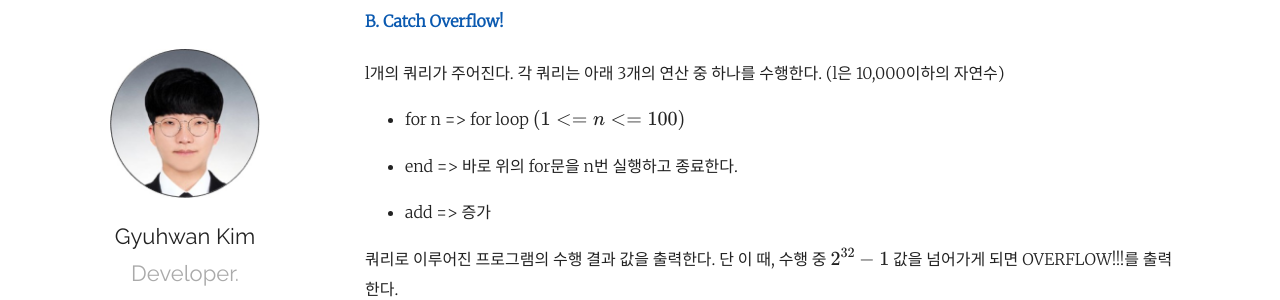
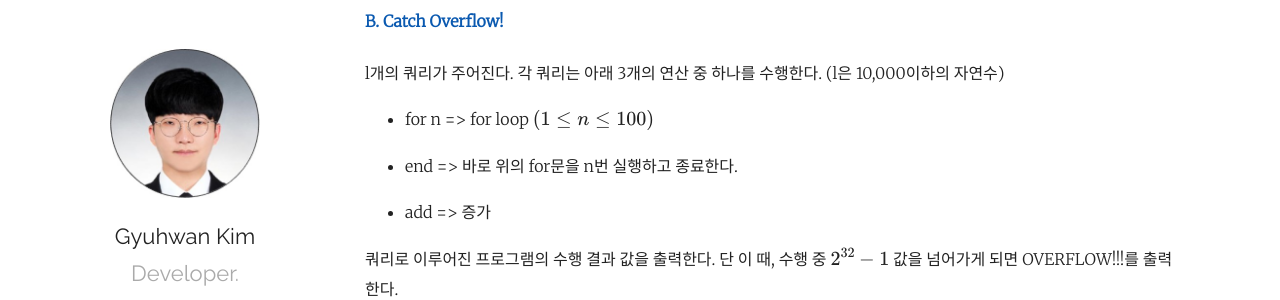
Before and after one commit to kimkyuhwan/kimkyuhwan.github.io, a Jekyll site: the page built from _posts/2019-06-05-gyuhwan-diary.md, in a window 1280 px wide and 900 px high, scrolled down 5021 px. Shown: the part 155-455 px from the top of the window. Built offline with Jekyll 4.4.1, drawn with Linux system fonts in a browser that asks for light colours; formulas are drawn with MathJax 3.

Commit message:
mathjax modify

```diff
--- a/_posts/2019-06-05-gyuhwan-diary.md
+++ b/_posts/2019-06-05-gyuhwan-diary.md
@@ -243,7 +243,7 @@
 
 l개의 쿼리가 주어진다. 각 쿼리는 아래 3개의 연산 중 하나를 수행한다. (l은 10,000이하의 자연수)
 
-- for n => for loop  $ (1 <= n <= 100) $
+- for n => for loop  $ (1 \leq n \leq 100) $
 
 - end => 바로 위의 for문을 n번 실행하고 종료한다.
 
@@ -285,11 +285,7 @@
 $$
 값을 반환한다.
 
-이 때,
-$$
-f_k(x)
-$$
-값이 최소 값이 되는 x값을 구하는 것이 문제에서 요구하는 바이다.
+이 때,  $ f_k(x) $ 값이 최소 값이 되는 x값을 구하는 것이 문제에서 요구하는 바이다.
 
 **처음 접근한 방법은 삼분 탐색이었고, 잘못된 접근 방법이었으나 대회 중에는 무엇이 잘못되었는지 파악을 못했다. 그래프를 그려보았다면 삼분 탐색으로 접근할 수 없다는 것을 판단했을텐데 그러지 못했다 ㅠㅠ 대회가 끝나고 곰곰히 생각해보니 k+1번째 수가 최소값이 되려면 배열에 있는 n개의 수를 k+1개로 묶은 subArray에서 중간값이 후보군이 된다는 아이디어가 떠올랐고, 이를 구현한 결과 Accepted 받았다.**
 
```
